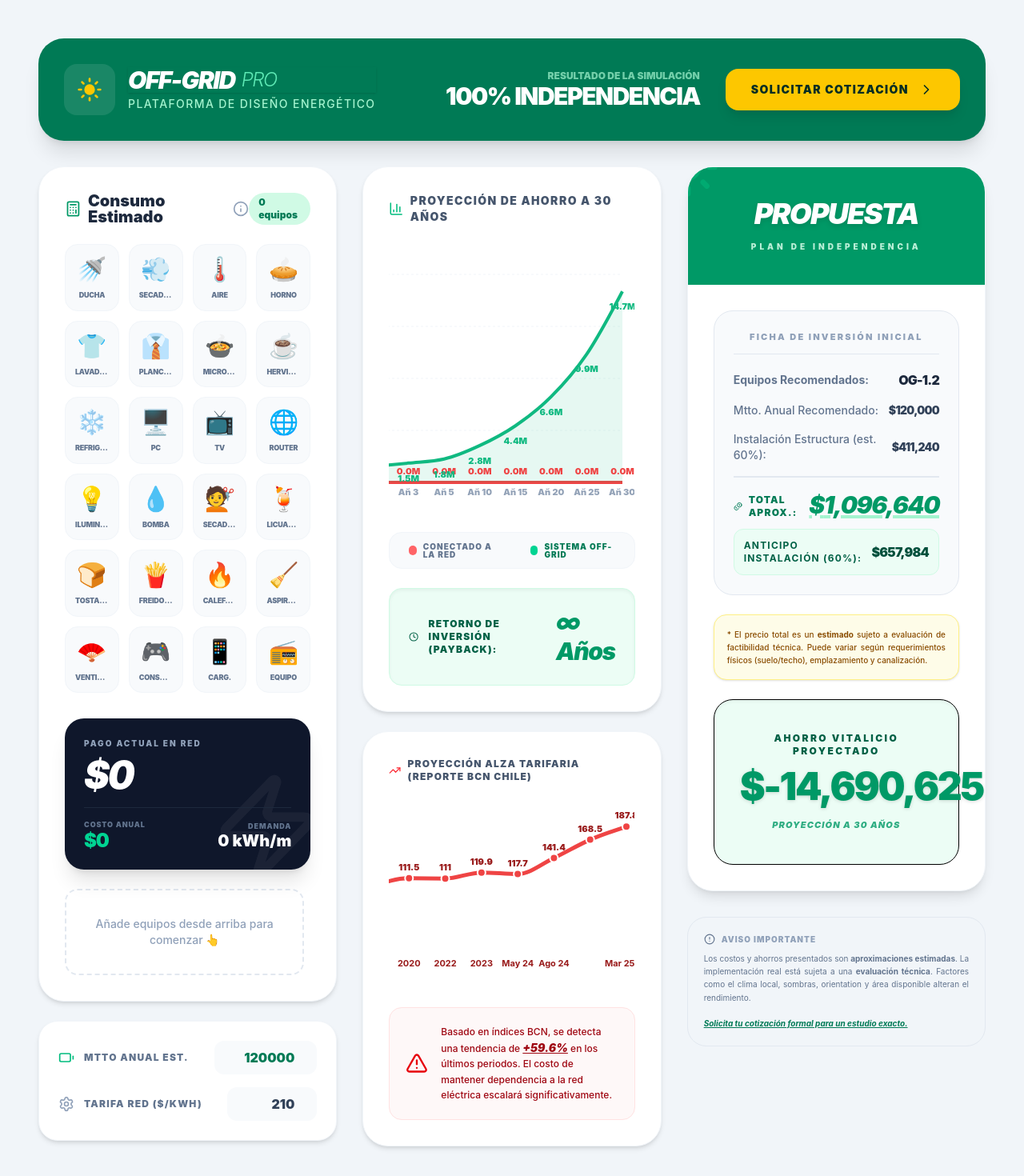
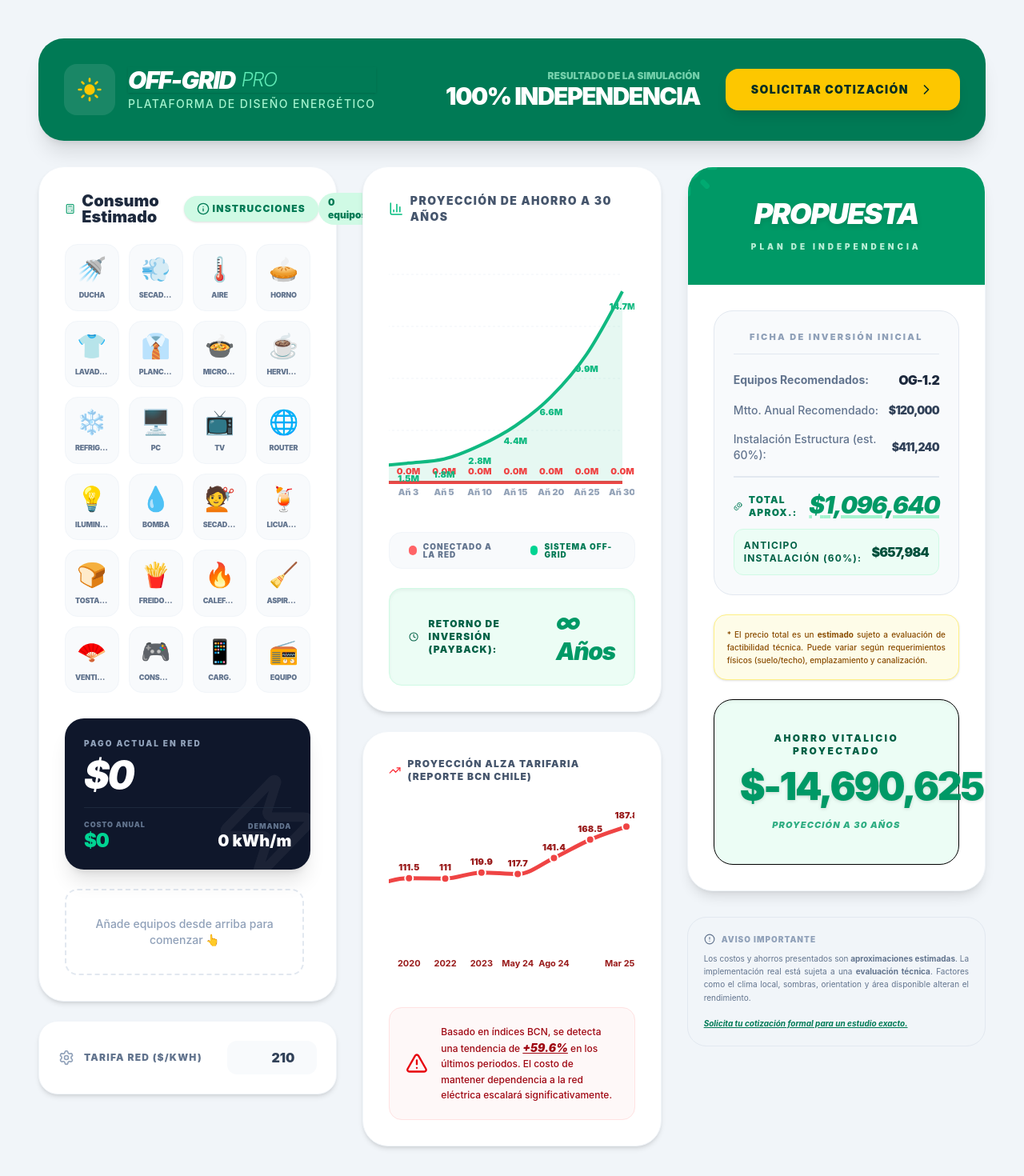
Before and after one commit to Eliseo20/offgridpro, a React (Vite) app: page /offgridpro/web in a window 1280 px wide. Shown: the top 1470 px of the page at 80% size. Built offline with nearby package versions, Linux system fonts and the light colour scheme.

Commit message:
UI: Improve Instructions button and remove maintenance input

```diff
--- a/src/views/DesktopView.jsx
+++ b/src/views/DesktopView.jsx
@@ -64,8 +64,8 @@ export const DesktopView = () => {
                                         <Calculator className="text-emerald-600" size={24} />
                                         Consumo Estimado
                                     </h2>
-                                    <button onClick={() => setShowInfo(true)} className="text-slate-400 hover:text-emerald-500 transition-colors">
-                                        <Info size={20} />
+                                    <button onClick={() => setShowInfo(true)} className="flex items-center gap-1 text-[10px] sm:text-xs font-black uppercase tracking-widest bg-emerald-100 text-emerald-700 hover:bg-emerald-200 px-4 py-2 rounded-full transition-colors ml-2 shadow-sm">
+                                        <Info size={16} /> Instrucciones
                                     </button>
                                 </div>
                                 <span className="bg-emerald-100 text-emerald-700 text-xs font-black px-3 py-1 rounded-full">{selectedLoads.length} equipos</span>
@@ -145,13 +145,7 @@ export const DesktopView = () => {
                         </div>
 
                         <div className="bg-white rounded-3xl p-6 shadow-md border border-slate-100 space-y-4">
-                            <div className="flex justify-between items-center">
-                                <div className="flex items-center gap-3 text-slate-500">
-                                    <Battery size={20} className="text-emerald-500" />
-                                    <span className="text-xs font-black uppercase tracking-widest">Mtto Anual Est.</span>
-                                </div>
-                                <input type="number" value={annualMaintenance} onChange={(e) => setAnnualMaintenance(parseFloat(e.target.value) || 0)} className="w-32 bg-slate-50 focus:bg-white text-right font-black text-emerald-700 py-2 px-3 focus:outline-emerald-500 rounded-xl border border-transparent focus:border-emerald-500 transition-colors" />
-                            </div>
+
                             <div className="flex justify-between items-center">
                                 <div className="flex items-center gap-3 text-slate-500">
                                     <Settings size={20} className="text-slate-400" />
@@ -314,7 +308,10 @@ export const DesktopView = () => {
                                     <strong>2. Ajusta las horas:</strong> En la lista que aparecerá debajo, indica cuántas <strong>horas al día</strong> en promedio utilizas cada uno.
                                 </p>
                                 <p>
-                                    <strong>3. Revisa tu proyección:</strong> La plataforma calculará automáticamente tu demanda y proyectará el sistema solar recomendado para lograr independencia energética.
+                                    <strong>3. Configura tu tarifa:</strong> Si lo conoces, puedes ajustar el valor de la <strong>Tarifa Red ($/kWh)</strong> para una cotización más exacta.
+                                </p>
+                                <p>
+                                    <strong>4. Revisa tu proyección:</strong> La plataforma calculará automáticamente tu demanda y proyectará el sistema solar recomendado para lograr independencia energética.
                                 </p>
                             </div>
                             <button onClick={() => setShowInfo(false)} className="mt-6 w-full bg-emerald-100 text-emerald-700 hover:bg-emerald-200 py-3 rounded-xl font-black transition-colors uppercase tracking-widest text-xs">
--- a/src/views/MobileView.jsx
+++ b/src/views/MobileView.jsx
@@ -52,8 +52,8 @@ export const MobileView = () => {
                                         <Calculator size={20} className="text-emerald-600" />
                                         Consumo Estimado
                                     </h2>
-                                    <button onClick={() => setShowInfo(true)} className="text-slate-400 hover:text-emerald-500 transition-colors">
-                                        <Info size={18} />
+                                    <button onClick={() => setShowInfo(true)} className="flex items-center gap-1 text-[9px] font-black uppercase tracking-widest bg-emerald-100 text-emerald-700 hover:bg-emerald-200 px-3 py-1.5 rounded-full transition-colors ml-2 shadow-sm">
+                                        <Info size={14} /> Instrucciones
                                     </button>
                                 </div>
                                 <p className="text-[11px] text-slate-400 mb-6 font-medium italic">Toca para agregar artefactos:</p>
@@ -127,13 +127,7 @@ export const MobileView = () => {
                             </div>
 
                             <div className="bg-white rounded-3xl p-5 shadow-sm border border-slate-100 space-y-4">
-                                <div className="flex justify-between items-center">
-                                    <div className="flex items-center gap-2 text-slate-400">
-                                        <Battery size={16} />
-                                        <span className="text-[10px] font-black uppercase tracking-widest">Mtto Anual Est.</span>
-                                    </div>
-                                    <input type="number" value={annualMaintenance} onChange={(e) => setAnnualMaintenance(parseFloat(e.target.value) || 0)} className="w-24 bg-slate-50 text-right font-black text-emerald-700 py-1.5 px-2 rounded-lg outline-none" />
-                                </div>
+
                                 <div className="flex justify-between items-center">
                                     <div className="flex items-center gap-2 text-slate-400">
                                         <Settings size={16} />
@@ -338,7 +332,10 @@ export const MobileView = () => {
                                     <strong>2. Ajusta las horas:</strong> En la lista que aparecerá abajo, indica cuántas <strong>horas al día</strong> en promedio utilizas cada uno.
                                 </p>
                                 <p>
-                                    <strong>3. Revisa tu proyección:</strong> Ve a la pestaña "Análisis" o "Plan" para ver tu propuesta solar completa.
+                                    <strong>3. Configura tu tarifa:</strong> En la pestaña de Consumo, si lo conoces, puedes ajustar <strong>Tarifa Red ($/kWh)</strong> para mayor exactitud.
+                                </p>
+                                <p>
+                                    <strong>4. Revisa tu proyección:</strong> Ve a la pestaña "Análisis" o "Plan" para ver tu propuesta solar completa.
                                 </p>
                             </div>
                             <button onClick={() => setShowInfo(false)} className="mt-6 w-full bg-emerald-100 text-emerald-700 hover:bg-emerald-200 py-3 rounded-xl font-black transition-colors uppercase tracking-widest text-xs">
```
